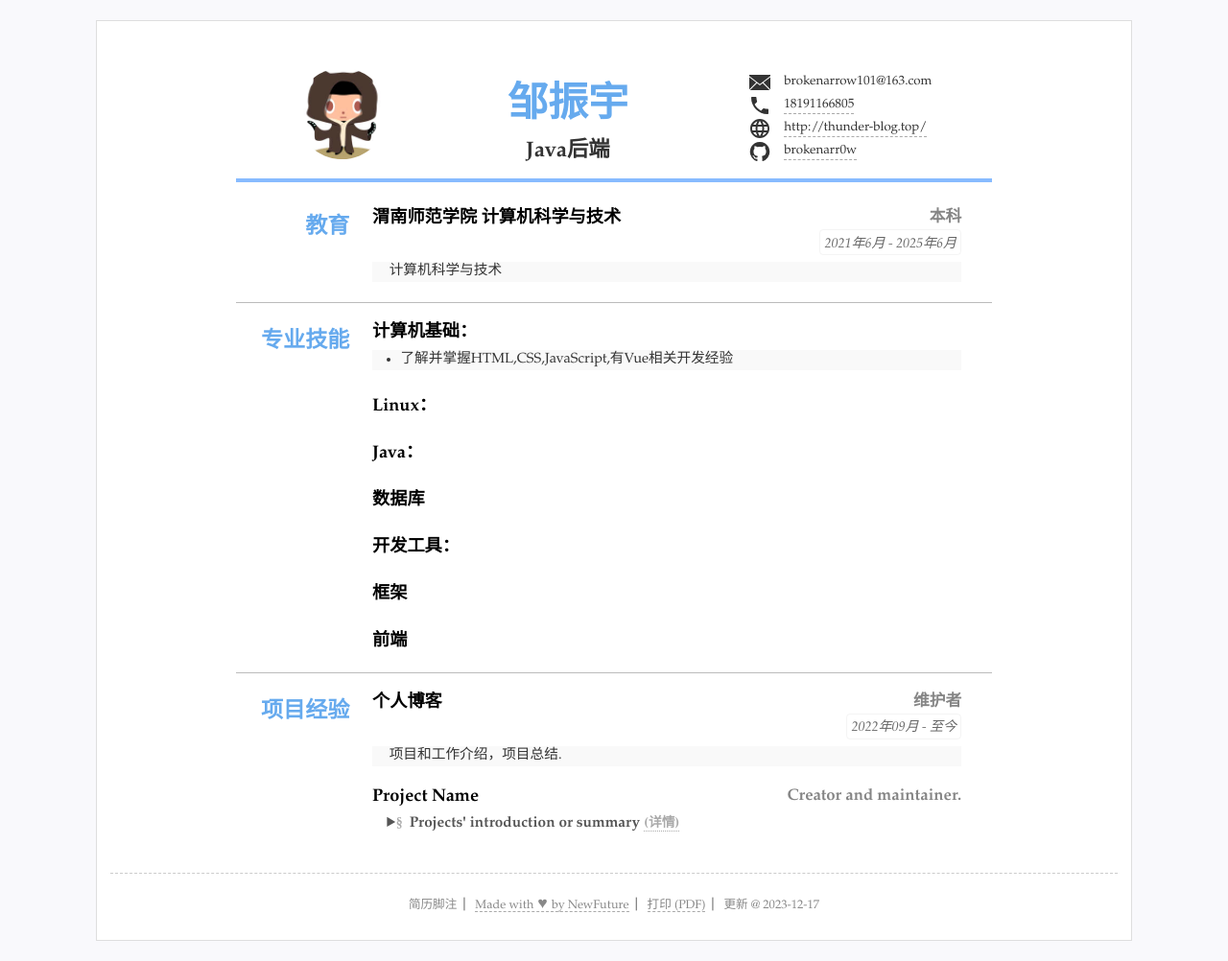
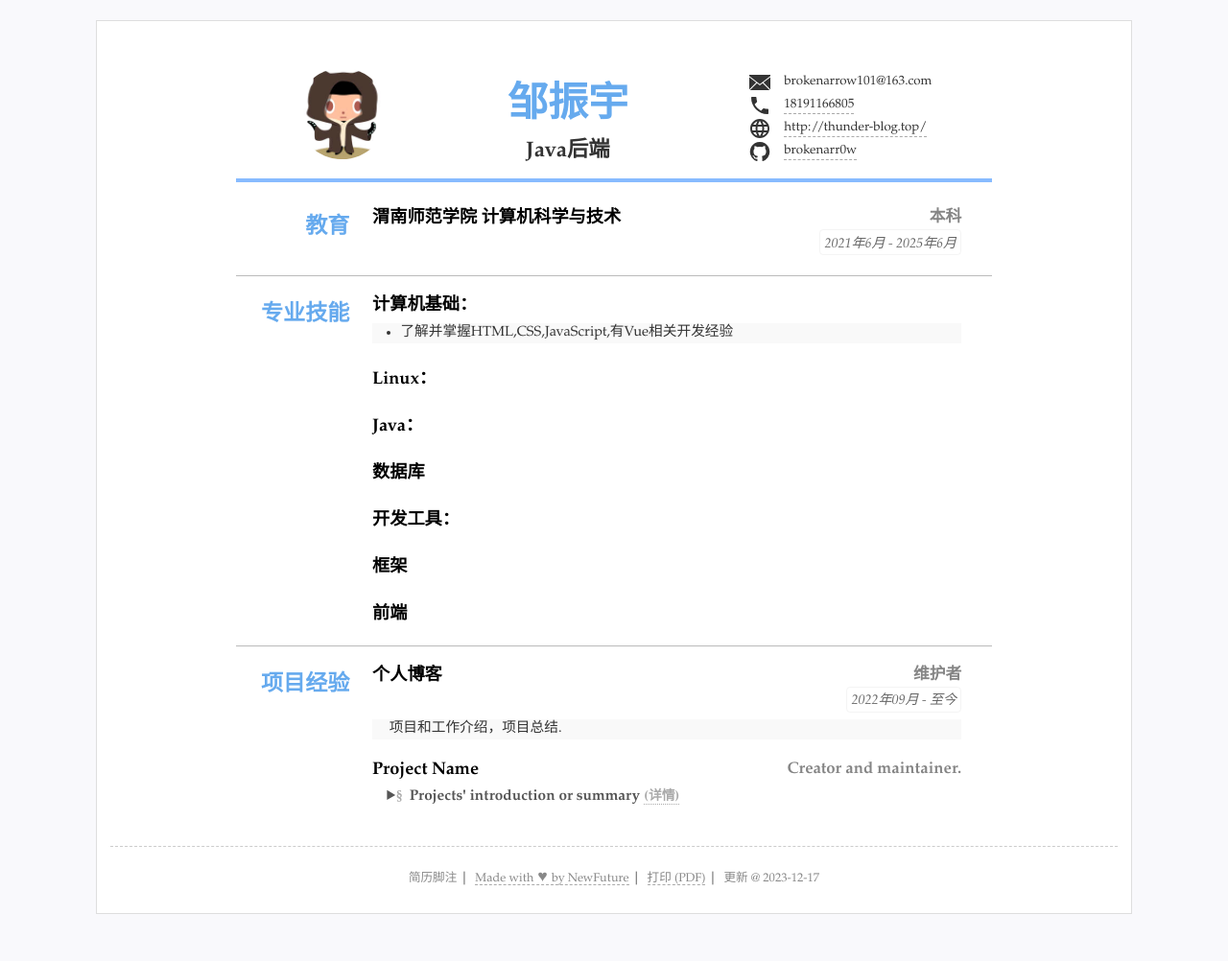
Before and after one commit to brokenarr0w/resume, a Jekyll site: the page built from index.html, in a window 1280 px wide. Shown: the whole page at 96% size. Built offline with Jekyll 4.4.1, drawn with Linux system fonts in a browser that asks for light colours; after the commit the page ends 974 px from its top, so only the background shows below that.

Commit message:
Update resume.yml

```diff
--- a/_data/resume.yml
+++ b/_data/resume.yml
@@ -33,7 +33,6 @@ main: #简历主要内容，
   - title: 渭南师范学院 计算机科学与技术
     duration: "2021年6月 - 2025年6月"
     sub: 本科
-    detail: 计算机科学与技术
 - type: others #ID可以为空
   name: '专业技能'
   content:
```
